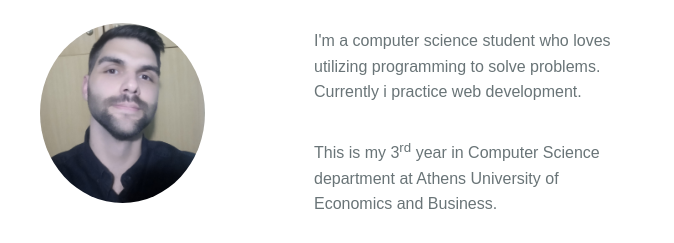
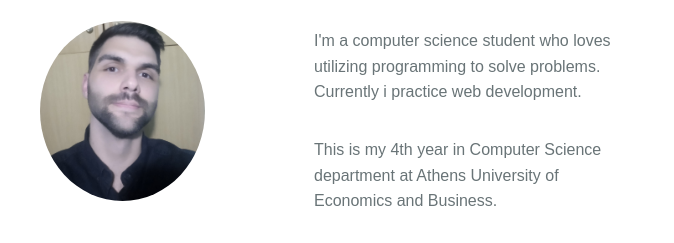
Before and after one commit to TrifonisAth/My_Portfolio, a website built with webpack: page src/index.html in a window 1280 px wide. Shown: the part 1120-1363 px from the top of the page, 166-840 px from the left. Built offline with nearby package versions, Linux system fonts and the light colour scheme.

Commit message:
Update index.html

```diff
--- a/src/index.html
+++ b/src/index.html
@@ -70,7 +70,7 @@
               solve problems. Currently i practice web development.
             </p>
             <p class="about-text">
-              This is my 3<sup>rd</sup> year in Computer Science department at
+              This is my 4th year in Computer Science department at
               Athens University of Economics and Business.
             </p>
             <div class="about-social">
```
